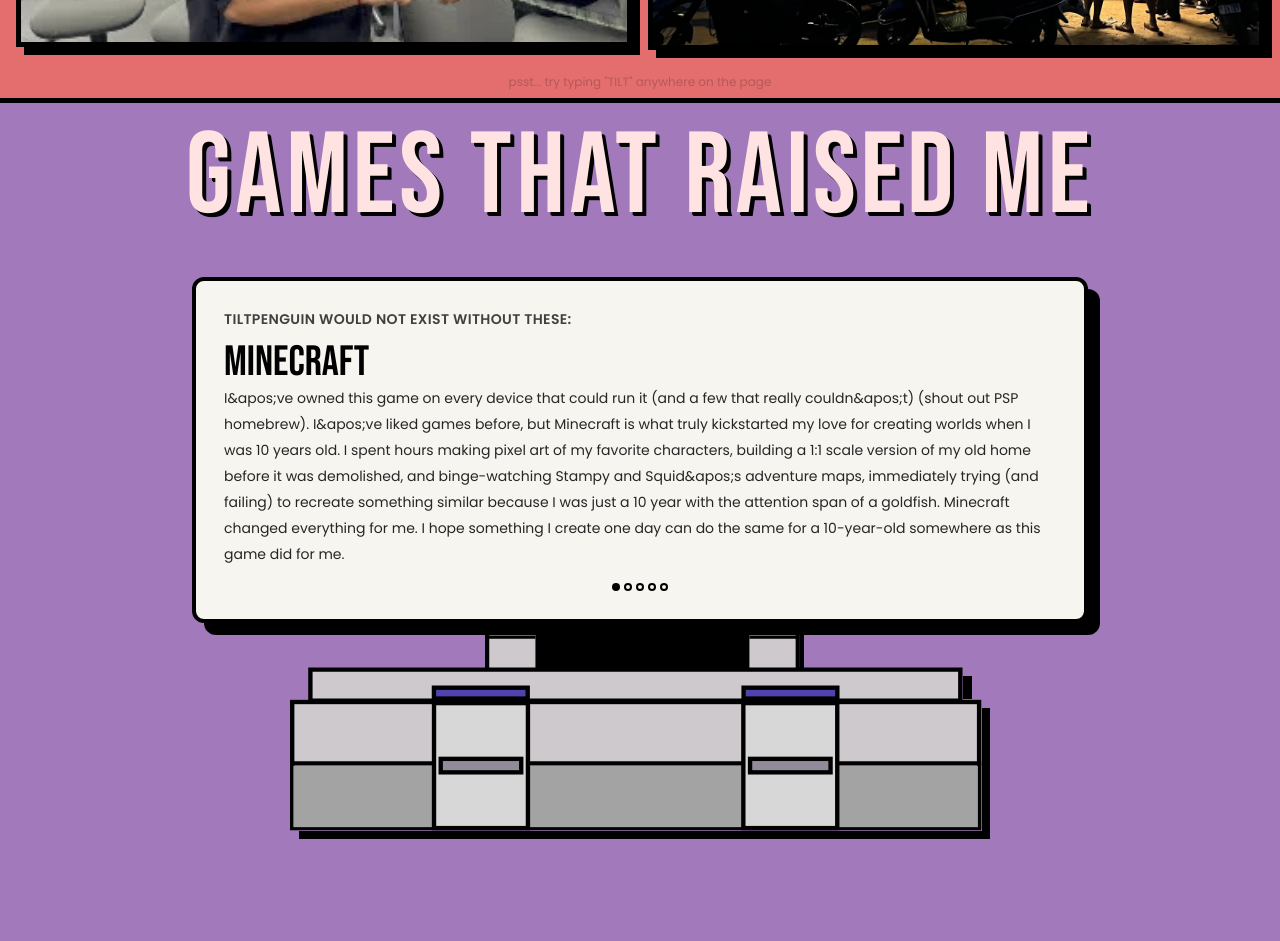
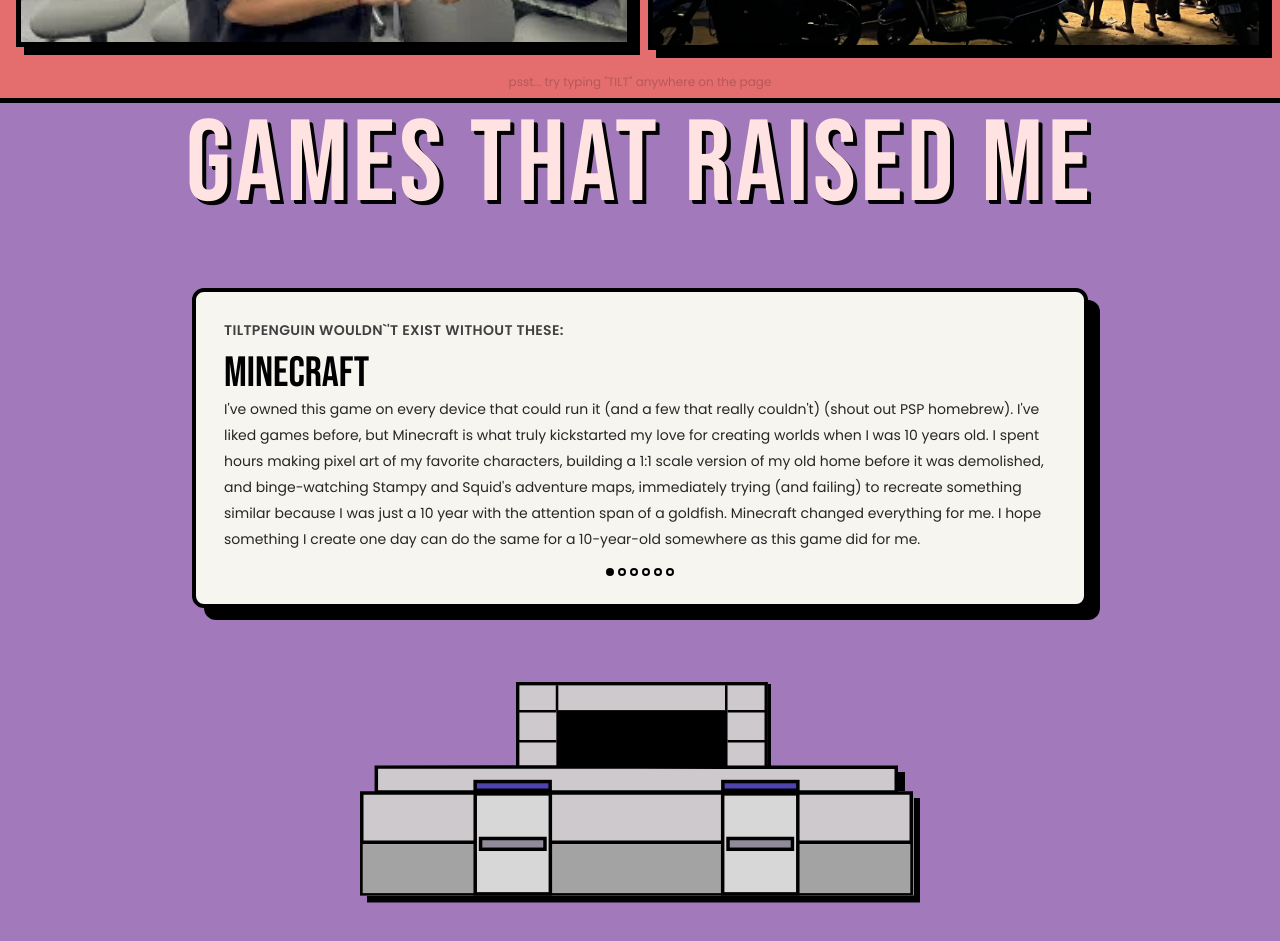
Before and after one commit to Cantaur1021/TiltPenguin-Website, a Next.js app: page / in a window 1280 px wide. Shown: the part 3700-4641 px from the top of the page. Built offline with nearby package versions, Linux system fonts and the light colour scheme.

Commit message:
feat: improve text formatting and readability in Inspirations component; add new game entry for Skyrim

```diff
--- a/src/components/Inspirations/Inspirations.tsx
+++ b/src/components/Inspirations/Inspirations.tsx
@@ -23,35 +23,42 @@
     title: "Minecraft",
     cartridgeSrc: "/cartridges.svg",
     body:
-      "I&apos;ve owned this game on every device that could run it (and a few that really couldn&apos;t) (shout out PSP homebrew). I&apos;ve liked games before, but Minecraft is what truly kickstarted my love for creating worlds when I was 10 years old. I spent hours making pixel art of my favorite characters, building a 1:1 scale version of my old home before it was demolished, and binge-watching Stampy and Squid&apos;s adventure maps, immediately trying (and failing) to recreate something similar because I was just a 10 year with the attention span of a goldfish. Minecraft changed everything for me. I hope something I create one day can do the same for a 10-year-old somewhere as this game did for me.",
+      "I've owned this game on every device that could run it (and a few that really couldn't) (shout out PSP homebrew). I've liked games before, but Minecraft is what truly kickstarted my love for creating worlds when I was 10 years old. I spent hours making pixel art of my favorite characters, building a 1:1 scale version of my old home before it was demolished, and binge-watching Stampy and Squid's adventure maps, immediately trying (and failing) to recreate something similar because I was just a 10 year with the attention span of a goldfish. Minecraft changed everything for me. I hope something I create one day can do the same for a 10-year-old somewhere as this game did for me.",
   },
   {
     key: "nitw",
     title: "Night in the Woods",
     cartridgeSrc: "/cartridges.svg",
     body:
-      "What Minecraft did for me as a child, Night in the Woods did for me as a man-child. Most of my personality (notice how I didn&apos;t say all) was adopted from this game. Every element&mdash;from the art to the music to the story to the characters to Possum Springs&mdash;hit at the exact right time. It was mid-COVID, I&apos;d lost someone close, and this game put into words what I struggled with, but with so much style and punk it made me&mdash;an indoor degen&mdash;feel cool. It yanked me off a dangerous ledge and locked me in a room buzzing with life. $20 feels like a cosmic underpayment. (Shout out Revenant Hill.)",
+      "What Minecraft did for me as a child, Night in the Woods did for me as a man-child. Most of my personality (notice how I didn't say all) was adopted from this game. Every element—from the art to the music to the story to the characters to Possum Springs—hit at the exact right time. It was mid-COVID, I'd lost someone close, and this game put into words what I struggled with, but with so much style and punk it made me—an indoor degen—feel cool. It yanked me off a dangerous ledge and locked me in a room buzzing with life. $20 feels like a cosmic underpayment. (Shout out Revenant Hill.)",
   },
   {
     key: "gow",
     title: "God of War (2018) + Ragnarök",
     cartridgeSrc: "/cartridges.svg",
     body:
-      "PlayStation&apos;s 2016 E3 showcase is still king for me. Older, bearded Kratos; a gentler thunder; combat that flipped the series 180. Cory Barlog&apos;s and Eric Williams&apos; masterpieces didn&apos;t just reinvent a franchise; they redefined taking a character, a world, and an audience into adulthood. I&apos;m glad I grew up with Kratos&apos;s version of masculinity&mdash;flawed and striving&mdash;over alpha-podcaster posturing. I may not have muscles or a beard, but I am going bald and that&apos;s totally a deliberate Kratos tribute and not genetics.",
+      "PlayStation's 2016 E3 showcase is still king for me. Older, bearded Kratos; a gentler thunder; combat that flipped the series 180. Cory Barlog's and Eric Williams' masterpieces didn't just reinvent a franchise; they redefined taking a character, a world, and an audience into adulthood. I'm glad I grew up with Kratos's version of masculinity—flawed and striving—over alpha-podcaster posturing. I may not have muscles or a beard, but I am going bald and that's totally a deliberate Kratos tribute and not genetics.",
   },
   {
     key: "rdr2",
     title: "Red Dead Redemption 2",
     cartridgeSrc: "/cartridges.svg",
     body:
-      "Cowboys have never been more depressing. I once showed my English teacher the trailer&mdash;unsure what I wanted, maybe validation that games are legit storytelling. She loved it. The world feels lived-in, dripping with history and melancholy; truly 3D characters; an epic that spans a continent. The gameplay didn&apos;t need to be revolutionary; the story&apos;s immersion could only be done in a game. Rockstar deserves the flowers (and yeah, please treat your employees better).",
+      "Cowboys have never been more depressing. I once showed my English teacher the trailer—unsure what I wanted, maybe validation that games are legit storytelling. She loved it. The world feels lived-in, dripping with history and melancholy; truly 3D characters; an epic that spans a continent. The gameplay didn't need to be revolutionary; the story's immersion could only be done in a game. Rockstar deserves the flowers (and yeah, please treat your employees better).",
   },
   {
     key: "titanfall2",
     title: "Titanfall 2",
     cartridgeSrc: "/cartridges.svg",
     body:
-      "&ldquo;There&apos;s a point at 7,000 RPM&hellip; Who are you?&rdquo; &ndash; Ben Affleck, <em>Cars</em>. (Yes, I know.) It&apos;s pure momentum, inventive missions, and a campaign that never wastes your time. Underrated legend.",
+      "\"There's a point at 7,000 RPM… Who are you?\" – Ben Affleck, *Cars*. (Yes, I know.) It's pure momentum, inventive missions, and a campaign that never wastes your time. Underrated legend.",
+  },
+  {
+    key: "skyrim",
+    title: "Skyrim",
+    cartridgeSrc: "/cartridges.svg",
+    body:
+      "What's a favorites list without Skyrim and Minecraft? For me, Skyrim was company. I grew up with basically no friends; somehow a game designed around isolation brought me comfort. Not the power fantasy, but wandering the world, imagining past battles on mountain tops, following rivers to their source. It taught me games can be a place to feel less alone.",
   },
 ];
 
@@ -121,20 +128,20 @@
   const SLIDE = useMemo(() => CONSOLE.slot.width * 0.9, []);
 
   return (
-    <section id="games-that-raised-me" className="relative z-10 bg-[rgb(162,122,188)]">
+    <section id="games-that-raised-me" className="relative z-10 bg-[rgb(162,122,188)] border-b-4">
       <div ref={trackRef} style={{ height: `${totalHeightVh}vh` }} className="bg-[rgb(162,122,188)] relative z-10">
         <div className="sticky top-0 h-[100svh] w-full bg-[rgb(162,122,188)]">
           <div
             className="
               mx-auto h-full max-w-[1200px]
               grid grid-rows-[auto_1fr_auto] items-center gap-6 md:gap-8
-              px-4 py-4 md:py-6
+              px-4 py-2 md:py-4
             "
           >
             {/* Header with animation */}
             <motion.h2
               className="
-                mt-1 mb-1 md:mb-2
+                mb-1 md:mb-2
                 text-center leading-[0.82] tracking-[0.04em]
                 [text-shadow:3px_3px_0_var(--color-black),4px_4px_0_var(--color-black)]
                 text-[2.4rem] md:text-[4.2rem] lg:text-[7.2rem]
@@ -197,7 +204,7 @@
                 }}
               >
                 <p className="mb-3 text-sm font-semibold uppercase tracking-wide text-neutral-700" style={{ fontFamily: "Poppins, sans-serif" }}>
-                  TiltPenguin would not exist without these:
+                  TiltPenguin wouldn`&apos;t exist without these:
                 </p>
 
                 <AnimatePresence mode="wait">
@@ -250,16 +257,16 @@
 
             {/* Console group (row 3) — smaller, centered, and well below the text */}
             <div className="relative z-10 w-full flex justify-center">
-              {/* scale wrapper to shrink console + cartridge together */}
+              {/* scale wrapper to shrink console + cartridge together - KEEPING ORIGINAL TRANSFORM */}
               <motion.div
                 className="relative"
                 style={{
                   width: "min(700px, 100%)",
-                  transform: "scale(0.8)",
+                  transform: "translateY(clamp(16px, 13vh, 90px)) scale(0.8)",
                   transformOrigin: "top center",
                 }}
-                initial={{ opacity: 0, y: 30 }}
-                whileInView={{ opacity: 1, y: 0 }}
+                initial={{ opacity: 0 }}
+                whileInView={{ opacity: 1 }}
                 viewport={{ once: true, amount: 0.3 }}
                 transition={{ delay: 0.4, duration: 0.6 }}
               >
```
